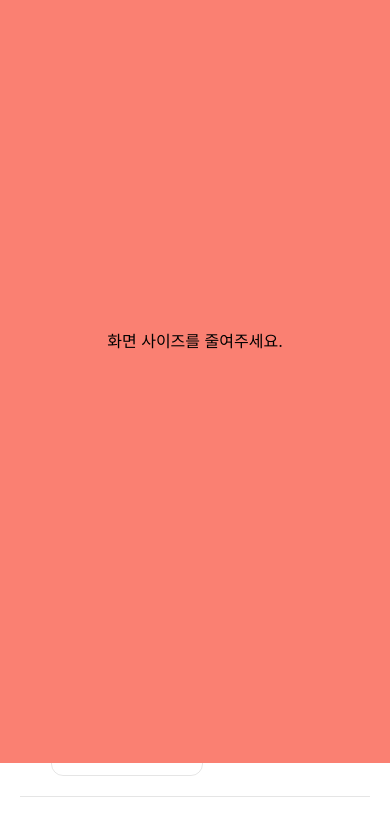
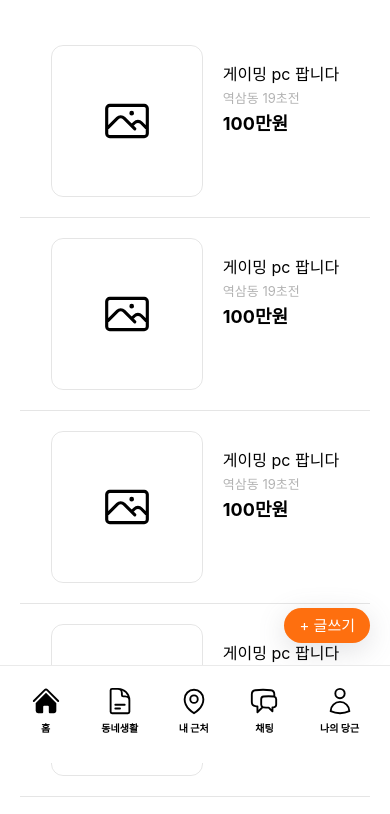
Before and after one commit to chaen-github/market-clone, a plain HTML site: page index.html in a window 390 px wide. Shown: the part 81-895 px from the top of the page. Drawn offline with Linux system fonts and the light colour scheme; a web font is replaced by a local one.

Commit message:
미디어 쿼리 관련 버그 수정
-크롬 브라우저가 너비가 380px보다 작아지지 않기 떄문에 생긴 문제 해결
- 작은 화면에서 안내 메세지가 스크롤에 따라 따라오지 않는 문제 해결
-안내 메세지가 화면을 덮어서 화면 클릭이 안되는 문제 해결

```diff
--- a/css/style.css
+++ b/css/style.css
@@ -11,7 +11,7 @@ body {
 }
 
 .medaia-info-msg {
-  position: absolute;
+  position: fixed;
   top: 0;
   left: 0;
   width: 100vw;
@@ -19,12 +19,11 @@ body {
   display: flex;
   justify-content: center;
   align-items: center;
-  opacity: 1;
   background-color: salmon;
 }
 
-@media screen and (max-width: 380px) {
+@media screen and (max-width: 450px) {
   .medaia-info-msg {
-    opacity: 0;
+    display: none;
   }
 }
```
